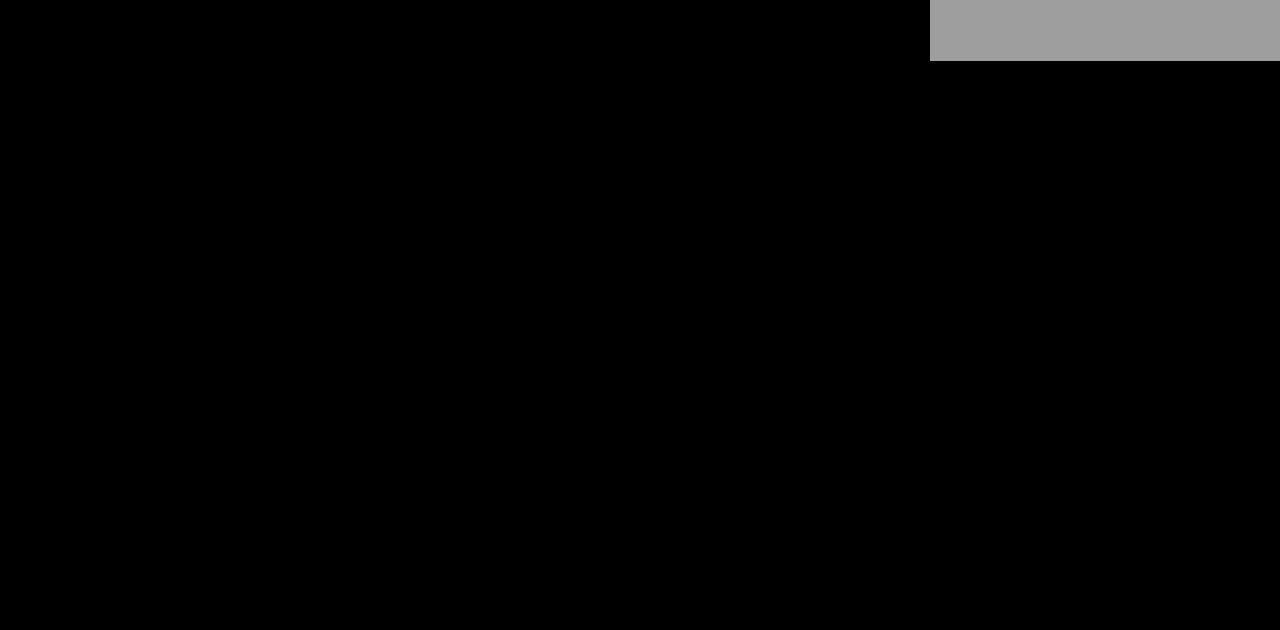
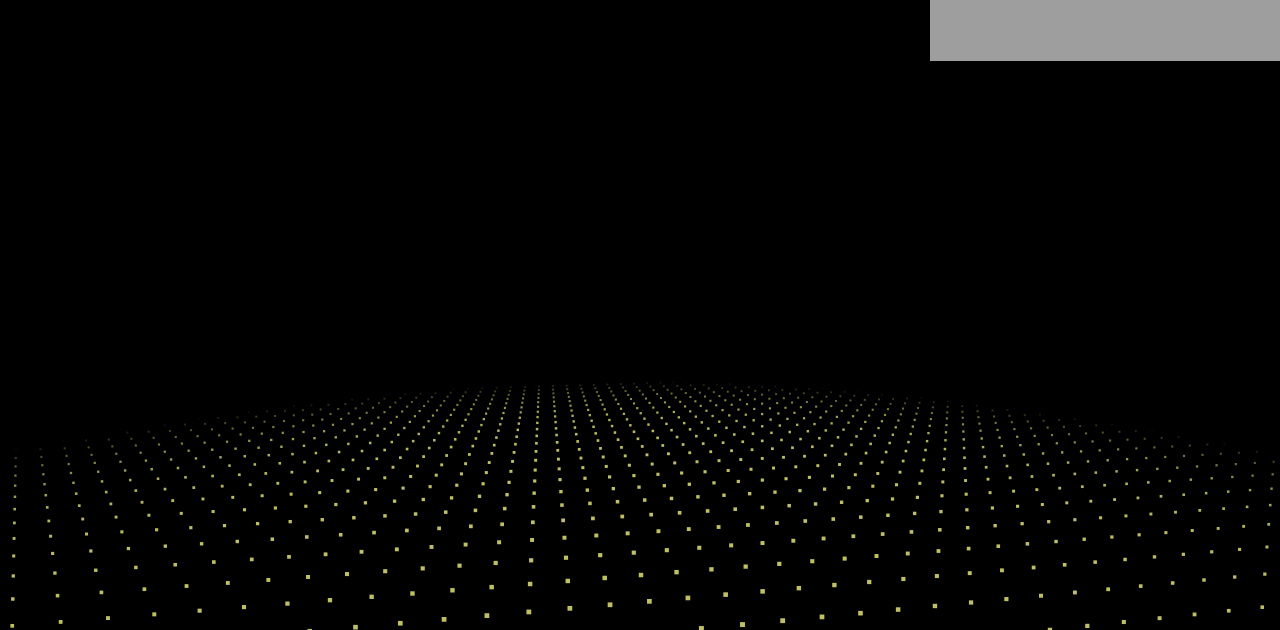
Before and after one commit to 1143527426/nian, a plain HTML site: page index.html in a window 1280 px wide. Shown: the part 170-800 px from the top of the page. Drawn offline with Linux system fonts and the light colour scheme; grey boxes are pictures that could not be loaded; animation ran at ten frames a second.

Commit message:
Create index.html

```diff
--- a/index.html
+++ b/index.html
@@ -175,4 +175,146 @@ function doLogic(){
     seeds[i].y+=seeds[i].vy;
     seeds[i].z+=seeds[i].vz;
     if(frames-seeds[i].born>seedLife){
-      sp
+      splode(seeds[i].x,seeds[i].y,seeds[i].z);
+      seeds.splice(i,1);
+    }
+  }
+  for(i=0;i<sparks.length;++i){
+    if(sparks[i].alpha>0 && sparks[i].radius>5){
+      sparks[i].alpha-=.01;
+      sparks[i].radius/=1.02;
+      sparks[i].vy+=gravity;
+      point=new Object();
+      point.x=sparks[i].x;
+      point.y=sparks[i].y;
+      point.z=sparks[i].z;
+      if(sparks[i].trail.length){
+        x=sparks[i].trail[sparks[i].trail.length-1].x;
+        y=sparks[i].trail[sparks[i].trail.length-1].y;
+        z=sparks[i].trail[sparks[i].trail.length-1].z;
+        d=((point.x-x)*(point.x-x)+(point.y-y)*(point.y-y)+(point.z-z)*(point.z-z));
+        if(d>9){
+          sparks[i].trail.push(point);
+        }
+      }else{
+        sparks[i].trail.push(point);
+      }
+      if(sparks[i].trail.length>5)sparks[i].trail.splice(0,1);
+      sparks[i].x+=sparks[i].vx;
+      sparks[i].y+=sparks[i].vy;
+      sparks[i].z+=sparks[i].vz;
+      sparks[i].vx/=1.075;
+      sparks[i].vy/=1.075;
+      sparks[i].vz/=1.075;
+    }else{
+      sparks.splice(i,1);
+    }
+  }
+  p=Math.atan2(playerX,playerZ);
+  d=Math.sqrt(playerX*playerX+playerZ*playerZ);
+  d+=Math.sin(frames/80)/1.25;
+  t=Math.sin(frames/200)/40;
+  playerX=Math.sin(p+t)*d;
+  playerZ=Math.cos(p+t)*d;
+  yaw=pi+p+t;
+}
+
+function rgb(col){
+
+  var r = parseInt((.5+Math.sin(col)*.5)*16);
+  var g = parseInt((.5+Math.cos(col)*.5)*16);
+  var b = parseInt((.5-Math.sin(col)*.5)*16);
+  return "#"+r.toString(16)+g.toString(16)+b.toString(16);
+}
+
+function draw(){
+
+  ctx.clearRect(0,0,cx*2,cy*2);
+
+  ctx.fillStyle="#ff8";
+  for(i=-100;i<100;i+=3){
+    for(j=-100;j<100;j+=4){
+      x=i;z=j;y=25;
+      point=rasterizePoint(x,y,z);
+      if(point.d!=-1){
+        size=250/(1+point.d);
+        d = Math.sqrt(x * x + z * z);
+        a = 0.75 - Math.pow(d / 100, 6) * 0.75;
+        if(a>0){
+          ctx.globalAlpha = a;
+          ctx.fillRect(point.x-size/2,point.y-size/2,size,size);
+        }
+      }
+    }
+  }
+  ctx.globalAlpha=1;
+  for(i=0;i<seeds.length;++i){
+    point=rasterizePoint(seeds[i].x,seeds[i].y,seeds[i].z);
+    if(point.d!=-1){
+      size=200/(1+point.d);
+      ctx.fillRect(point.x-size/2,point.y-size/2,size,size);
+    }
+  }
+  point1=new Object();
+  for(i=0;i<sparks.length;++i){
+    point=rasterizePoint(sparks[i].x,sparks[i].y,sparks[i].z);
+    if(point.d!=-1){
+      size=sparks[i].radius*200/(1+point.d);
+      if(sparks[i].alpha<0)sparks[i].alpha=0;
+      if(sparks[i].trail.length){
+        point1.x=point.x;
+        point1.y=point.y;
+        switch(sparks[i].img){
+          case sparkPics[0]:ctx.strokeStyle="#f84";break;
+          case sparkPics[1]:ctx.strokeStyle="#84f";break;
+          case sparkPics[2]:ctx.strokeStyle="#8ff";break;
+          case sparkPics[3]:ctx.strokeStyle="#fff";break;
+          case sparkPics[4]:ctx.strokeStyle="#4f8";break;
+          case sparkPics[5]:ctx.strokeStyle="#f44";break;
+          case sparkPics[6]:ctx.strokeStyle="#f84";break;
+          case sparkPics[7]:ctx.strokeStyle="#84f";break;
+          case sparkPics[8]:ctx.strokeStyle="#fff";break;
+          case sparkPics[9]:ctx.strokeStyle="#44f";break;
+        }
+        for(j=sparks[i].trail.length-1;j>=0;--j){
+          point2=rasterizePoint(sparks[i].trail[j].x,sparks[i].trail[j].y,sparks[i].trail[j].z);
+          if(point2.d!=-1){
+            ctx.globalAlpha=j/sparks[i].trail.length*sparks[i].alpha/2;
+            ctx.beginPath();
+            ctx.moveTo(point1.x,point1.y);
+            ctx.lineWidth=1+sparks[i].radius*10/(sparks[i].trail.length-j)/(1+point2.d);
+            ctx.lineTo(point2.x,point2.y);
+            ctx.stroke();
+            point1.x=point2.x;
+            point1.y=point2.y;
+          }
+        }
+      }
+      ctx.globalAlpha=sparks[i].alpha;
+      ctx.drawImage(sparks[i].img,point.x-size/2,point.y-size/2,size,size);
+    }
+  }
+}
+
+function frame(){
+
+  if(frames>100000){
+    seedTimer=0;
+    frames=0;
+  }
+  frames++;
+  draw();
+  doLogic();
+  requestAnimationFrame(frame);
+}
+
+window.addEventListener("resize",()=>{
+  canvas.width=canvas.clientWidth;
+  canvas.height=canvas.clientHeight;
+  cx=canvas.width/2;
+  cy=canvas.height/2;
+});
+
+initVars();
+frame();
+ </script>
```
